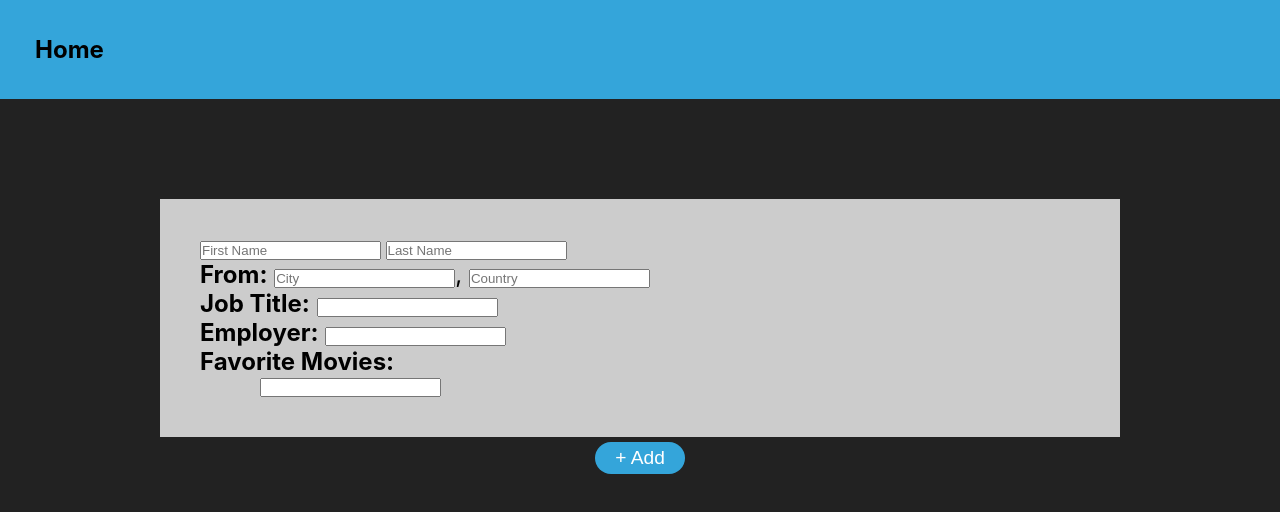
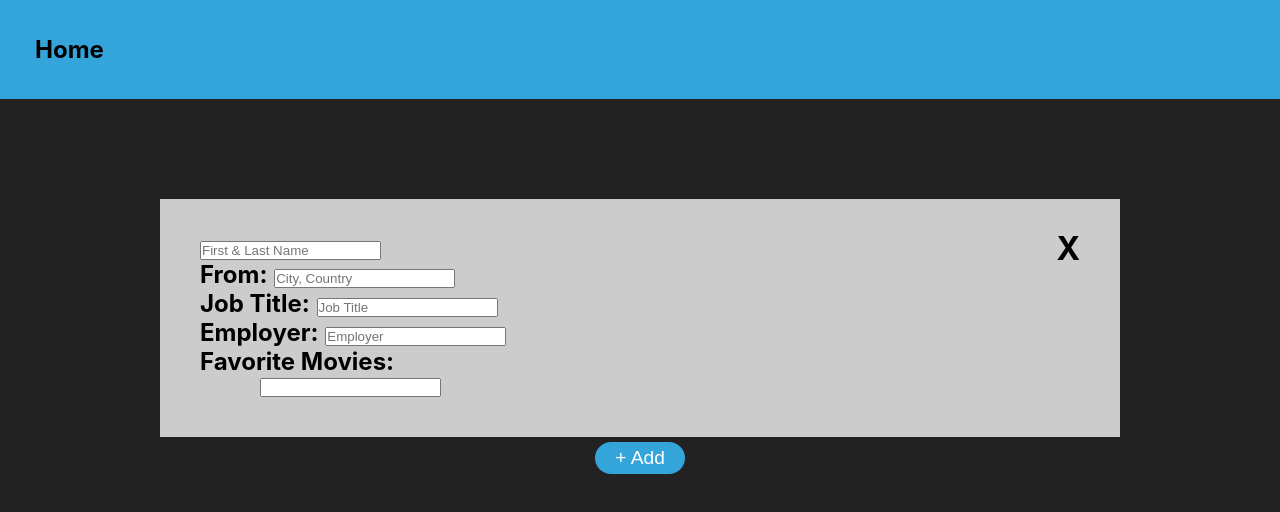
Before and after one commit to its-gio/react-2-afternoon, a React (Create React App) app: page / in a window 1280 px wide. Both pictures are taken after a click on the button "New". Shown: the top 512 px of the page. Built offline with nearby package versions, Linux system fonts and the light colour scheme.

Commit message:
Added exit to 'Add component' and combined inputs for name and location for better UX.

```diff
--- a/src/App.css
+++ b/src/App.css
@@ -72,6 +72,15 @@ nav {
   border-radius: 20px;
 }
 
+.card .exitAdd {
+  cursor: pointer;
+  font-weight: bold;
+  font-size: 2rem;
+  position: absolute;
+  right: 40px;
+  top: 30px;
+}
+
 .directory.addDir {
   justify-content: center;
 }
--- a/src/App.jsx
+++ b/src/App.jsx
@@ -36,8 +36,8 @@ class App extends React.Component {
     })
   }
 
-  handleModeChangeAdd = () => {
-    this.setState({ mode: "add" })
+  handleModeChange = (mode) => {
+    this.setState({ mode })
   }
 
   handleDir = (way) =>  {
@@ -48,7 +48,6 @@ class App extends React.Component {
   }
 
   render() {
-    console.log(data)
     switch (this.state.mode) {
       case "normal":
         return (
@@ -57,7 +56,7 @@ class App extends React.Component {
             <Card person={this.state.data[this.state.index]} count={this.state.data.length} />
             <Directory
               handleDelete={this.handleDelete}
-              handleModeChangeAdd={this.handleModeChangeAdd}
+              handleModeChange={this.handleModeChange}
               handleDir={this.handleDir}
               index={this.state.index}
             />
@@ -68,7 +67,7 @@ class App extends React.Component {
         return (
           <div className="App">
             <Nav />
-            <Add />
+            <Add handleModeChange={this.handleModeChange} />
             <AddDir />
           </div>
         );
--- a/src/components/Add.jsx
+++ b/src/components/Add.jsx
@@ -1,12 +1,22 @@
 import React from 'react'
 
-const Add = (props) => {
+class Add extends React.Component {
+  constructor() {
+    super();
+
+    this.state = {
+
+    }
+  }
+
+  render() {
     return (
       <div className="card">
-      <input type="text" placeholder="First Name"/> <input type="text" placeholder="Last Name"/>
-      <p><strong>From:</strong> <input type="text" placeholder="City" />, <input type="text" placeholder="Country"/></p>
-      <p><strong>Job Title:</strong> <input type="text"/></p>
-      <p><strong>Employer:</strong> <input type="text"/></p>
+        <span onClick={() => this.props.handleModeChange("normal")} className="exitAdd">X</span>
+        <input type="text" placeholder="First & Last Name"/>
+        <p><strong>From:</strong> <input type="text" placeholder="City, Country" /></p>
+        <p><strong>Job Title:</strong> <input type="text" placeholder="Job Title"/></p>
+        <p><strong>Employer:</strong> <input type="text" placeholder="Employer"/></p>
         <p><strong>Favorite Movies:</strong></p>
         <ol>
           <input type="text"/>
@@ -14,5 +24,6 @@ const Add = (props) => {
       </div>
     )
   }
+}
 
 export default Add
--- a/src/components/Directory.jsx
+++ b/src/components/Directory.jsx
@@ -8,7 +8,7 @@ const Directory = (props) => {
       <div className="manipBtns">
         <button >Edit</button>
         <button onClick={() => props.handleDelete(props.index)}>Delete</button>
-        <button onClick={props.handleModeChangeAdd}>New</button>
+        <button onClick={() => props.handleModeChange("add")}>New</button>
       </div>
       <DirectionBtns handleDir={props.handleDir} way="1" dir="Next >" />
     </div>
```
Lines whose indentation alone changed are shown as unchanged.
